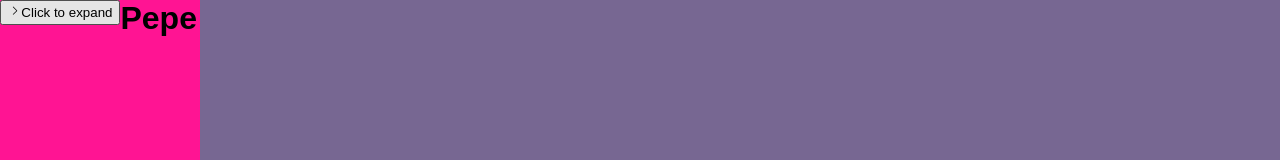
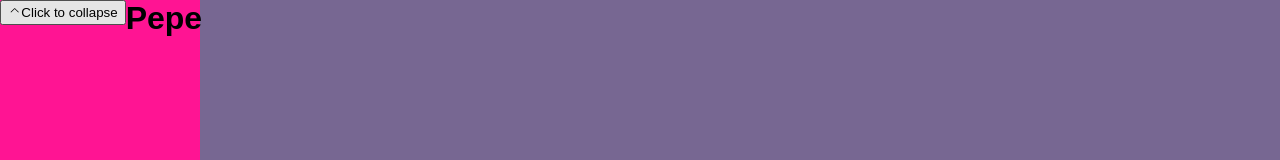
Before and after one commit to missingnoglitch0/missingnoglitch0.github.io, a React (Create React App) app: page / in a window 1280 px wide. Shown: the top 160 px of the page. Built offline with nearby package versions, Linux system fonts and the light colour scheme.

Commit message:
Sidebar button shows message and icon according to next click's effect

```diff
--- a/src/App.css
+++ b/src/App.css
@@ -58,6 +58,7 @@
 
 .ShowSidebarButton {
   min-height: 25px;
+  width:max-content;
   height: 25px;
 }
 
--- a/src/Sidebar.js
+++ b/src/Sidebar.js
@@ -1,6 +1,7 @@
 import React from 'react';
 import './App.css';
-import { VscChevronRight } from 'react-icons/vsc';
+import { VscChevronDown } from 'react-icons/vsc';
+import { VscChevronUp } from 'react-icons/vsc';
 
 class Sidebar extends React.Component {
     constructor(props) {
@@ -22,7 +23,7 @@ class Sidebar extends React.Component {
             return (
                 <div className="sidebar-main">
                     <div className="flex-container">
-                        <ShowSidebarButton onClick={this.handleShowSidebarClick} />
+                        <SidebarButton_Collapse onClick={this.handleShowSidebarClick} />
                         <h1 className="title">
                             {titleName}
                         </h1>
@@ -32,19 +33,28 @@ class Sidebar extends React.Component {
         }
         else {
             return (
-                    <ShowSidebarButton onClick={this.handleShowSidebarClick} />
+                    <SidebarButton_Expand onClick={this.handleShowSidebarClick} />
             );
         }
     }
 }
 
-function ShowSidebarButton(props) {
+function SidebarButton_Expand(props) {
     return (
         <button className="ShowSidebarButton" onClick={props.onClick}>
-            <VscChevronRight />
+            <VscChevronDown />
            Click to expand
         </button>
     );
 }
 
+function SidebarButton_Collapse(props){
+    return (
+        <button className="ShowSidebarButton" onClick={props.onClick}>
+            <VscChevronUp />
+           Click to collapse
+        </button>
+    );
+}
+
 export default Sidebar;
```
